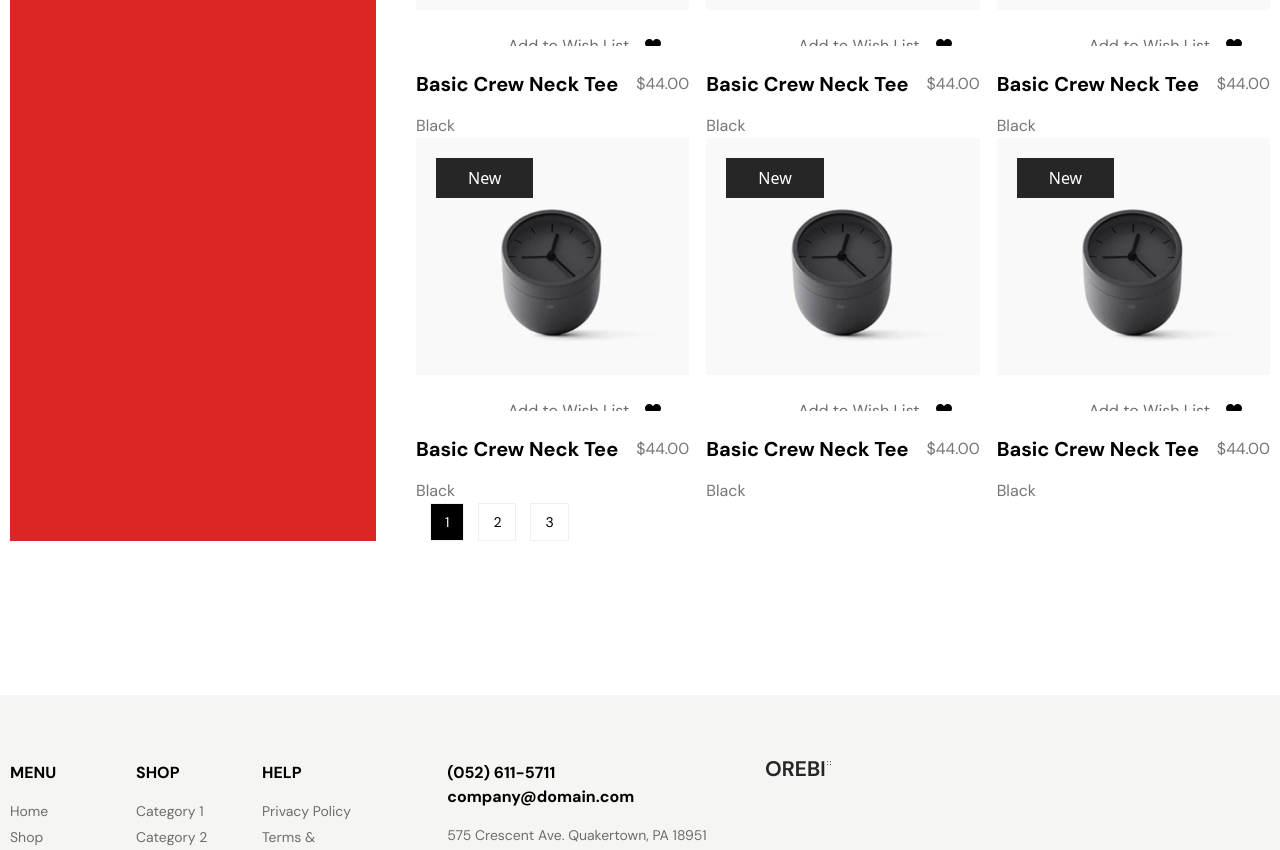
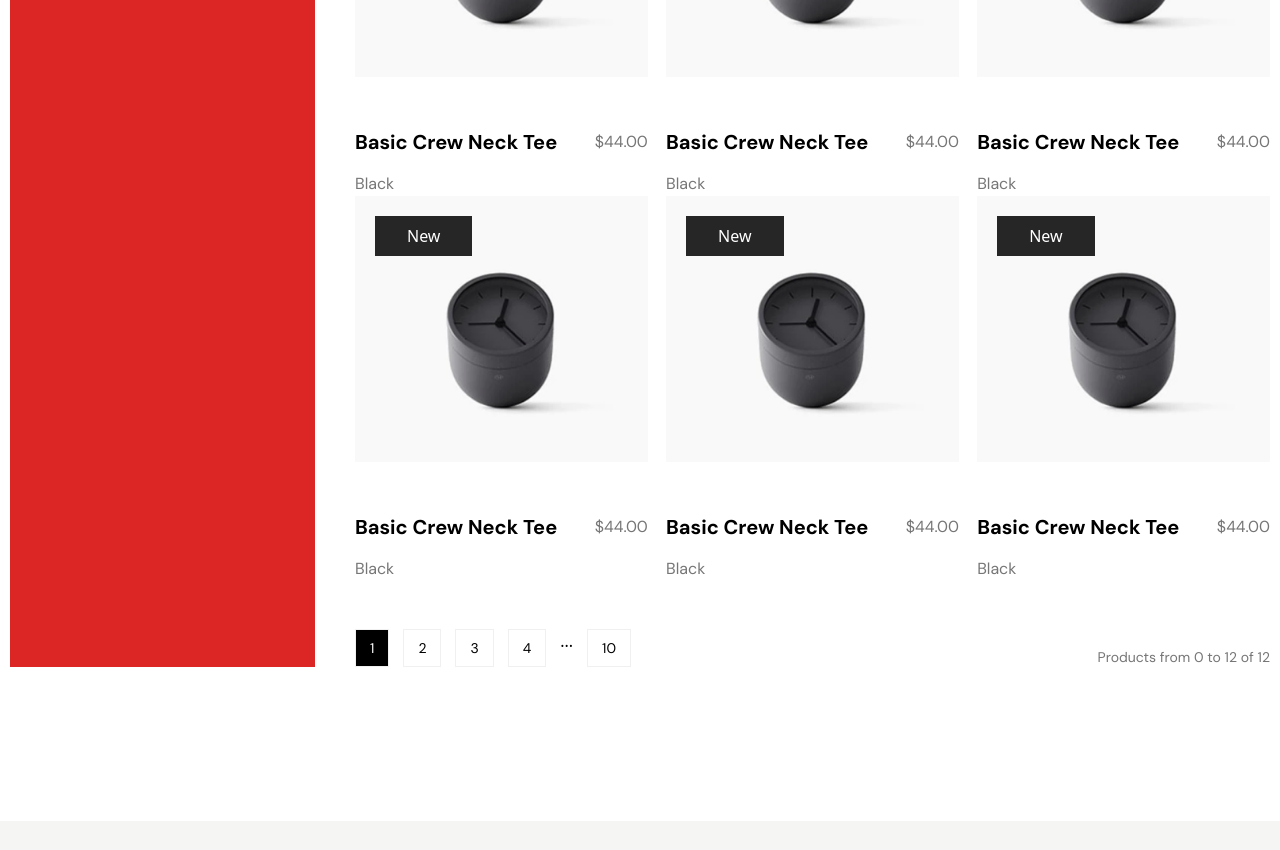
Before and after one commit to dev-abdullah018/orebi, a React (Vite) app: page /product in a window 1280 px wide. Shown: the part 1440-2290 px from the top of the page. Built offline with nearby package versions, Linux system fonts and the light colour scheme.

Commit message:
update-product-page-pagination

```diff
--- a/src/components/layout/Pagination.jsx
+++ b/src/components/layout/Pagination.jsx
@@ -1,70 +1,60 @@
-import React, { useEffect, useState } from 'react';
-import ReactPaginate from 'react-paginate';
-import Product from './Product';
-import P1 from "../../assets/p1.png"
-// Example items, to simulate fetching from another resources.
-const items = [1, 2, 3, 4, 5, 6, 7, 8, 9, 10, 11, 12, 13, 14,15, 16, 17, 18, 19, 20, 21, 22, 23, 24, 25, 26, 27, 28,29,30,31,32,33,34,35,36];
+import React, { useEffect, useState } from "react";
+import ReactPaginate from "react-paginate";
+import Product from "./Product";
+import P1 from "../../assets/p1.png";
+
+const items = [...Array(120).keys()];
 
 function Items({ currentItems }) {
   return (
     <>
-      {currentItems &&
-        currentItems.map((item) => (
-          <div className='w-[32%]'>
-          <Product src={P1} badge={true}/>
+      {currentItems && currentItems.map((item) => (
+          <div className="w-[32%]">
+            <Product src={P1} badge={true} />
           </div>
         ))}
     </>
   );
 }
 
-
-const Pagination = ({itemsPerPage}) => {
-  // Here we use item offsets; we could also use page offsets
-  // following the API or data you're working with.
+const Pagination = ({ itemsPerPage }) => {
   const [itemOffset, setItemOffset] = useState(0);
-
-  // Simulate fetching items from another resources.
-  // (This could be items from props; or items loaded in a local state
-  // from an API endpoint with useEffect and useState)
   const endOffset = itemOffset + itemsPerPage;
-  console.log(`Loading items from ${itemOffset} to ${endOffset}`);
   const currentItems = items.slice(itemOffset, endOffset);
   const pageCount = Math.ceil(items.length / itemsPerPage);
 
-  // Invoke when user click to request another page.
   const handlePageClick = (event) => {
     const newOffset = (event.selected * itemsPerPage) % items.length;
-    console.log(
-      `User requested page number ${event.selected}, which is offset ${newOffset}`
-    );
     setItemOffset(newOffset);
   };
 
   return (
     <>
-      <div className='flex flex-wrap justify-between'>
-      <Items currentItems={currentItems} />
+      <div className="flex flex-wrap justify-between">
+        <Items currentItems={currentItems} />
       </div>
       <ReactPaginate
         breakLabel="..."
+        breakClassName="page-item"
+        breakLinkClassName="page-link"
         nextLabel=""
         onPageChange={handlePageClick}
-        pageRangeDisplayed={5}
+        pageRangeDisplayed={4}
+        marginPagesDisplayed={1}
         pageCount={pageCount}
         previousLabel=""
         renderOnZeroPageCount={null}
-        previousClassName="page-item"
-        previousLinkClassName="page-link"
-        nextClassName="page-item"
-        nextLinkClassName="page-link"
+        previousClassName="hidden"
+        nextClassName="hidden"
         pageClassName="inline-block border border-solid border-[#F0F0F0] py-2 px-3.5 font-dm font-normal text-sm"
-        // pageLinkClassName="inline-block border border-solid border-[#F0F0F0] py-2 px-3.5 font-dm font-normal text-sm text-[#] text-[#767676]"
-        containerClassName="flex gap-x-3.5"
+        containerClassName="flex gap-x-3.5 mt-12"
         activeClassName="inline-block border border-solid border-[#F0F0F0] py-2 px-3.5 font-dm font-normal text-sm text-white bg-black"
       />
+      <p className="absolute bottom-0 right-0 font-dm text-sm font-normal text-[#767676]">
+        Products from {itemOffset} to {itemOffset + itemsPerPage} of {endOffset}
+      </p>
     </>
   );
-}
+};
 
-export default Pagination
+export default Pagination;
--- a/src/pages/Shop.jsx
+++ b/src/pages/Shop.jsx
@@ -1,24 +1,23 @@
-import React from 'react'
-import Container from '../components/layout/Container'
-import Breadcrumb from '../components/layout/Breadcrumb'
-import Flex from '../components/layout/Flex'
-import Pagination from '../components/layout/Pagination'
+import React from "react";
+import Container from "../components/layout/Container";
+import Breadcrumb from "../components/layout/Breadcrumb";
+import Flex from "../components/layout/Flex";
+import Pagination from "../components/layout/Pagination";
 
 const Shop = () => {
-
   return (
     <>
       <Container>
         <Breadcrumb />
         <Flex className="flex gap-x-10">
-          <div className='w-[30%] bg-red-600'>adad</div>
-          <div className='w-[70%]'>
+          <div className="w-[25%] bg-red-600">adad</div>
+          <div className="relative w-[75%]">
             <Pagination itemsPerPage={12} />
           </div>
         </Flex>
       </Container>
     </>
-  )
-}
+  );
+};
 
-export default Shop
+export default Shop;
```
Lines whose indentation alone changed are shown as unchanged.
